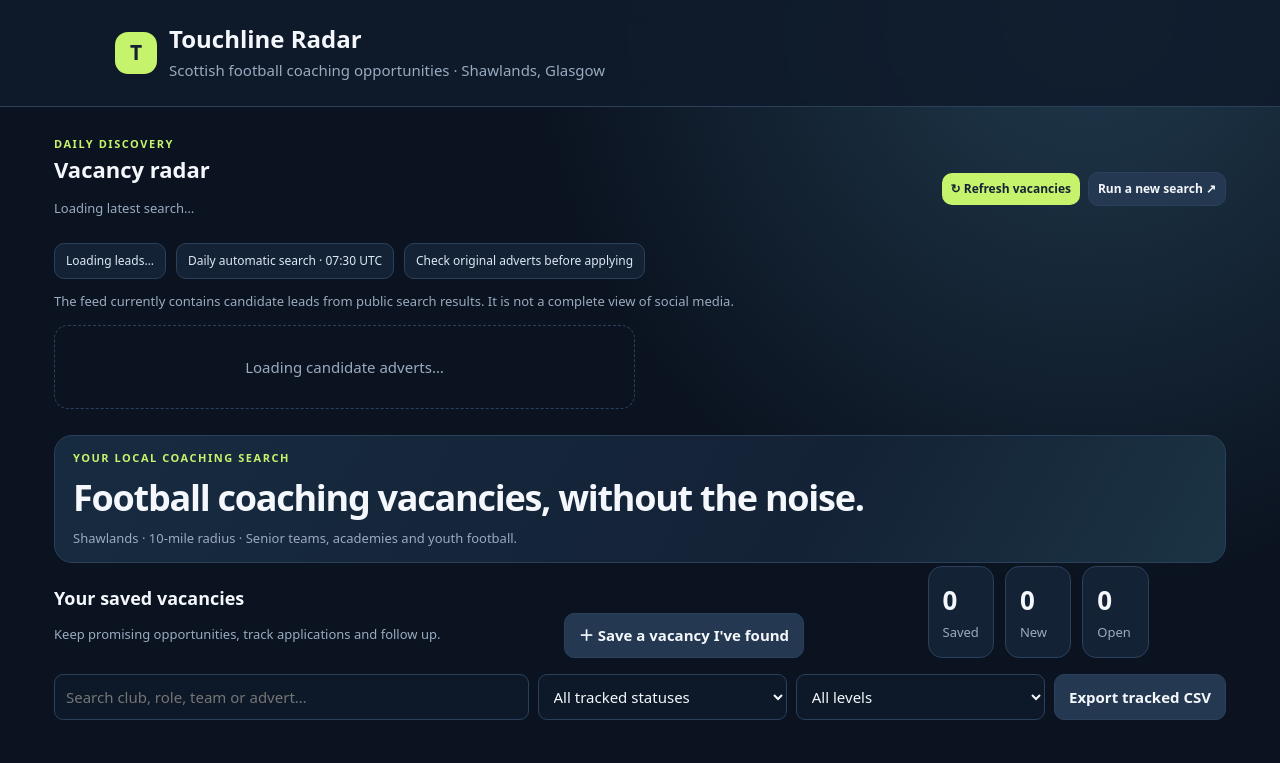
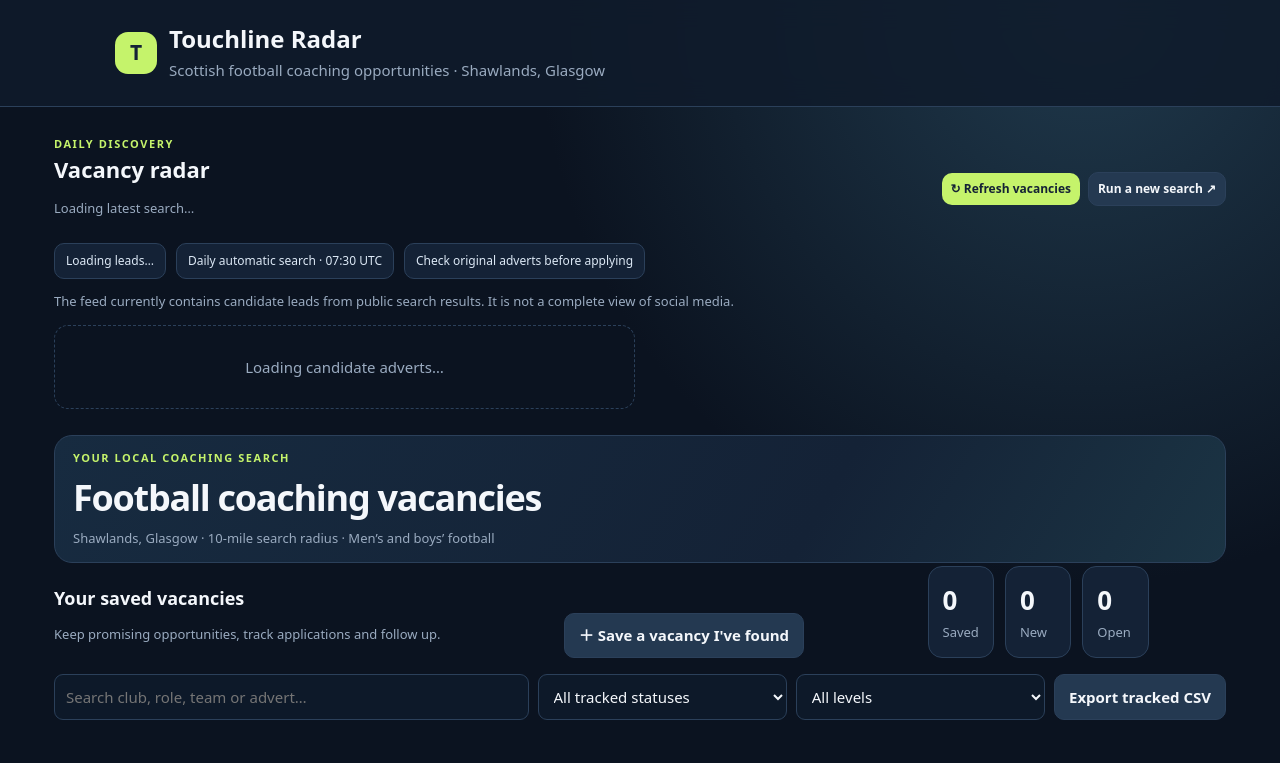
Before and after one commit to deefurkay/touchline-radar, a plain HTML site: page index.html in a window 1280 px wide. Shown: the top 763 px of the page. Drawn offline with Linux system fonts and the light colour scheme.

Commit message:
Replace generic vacancy headline with plain wording

```diff
--- a/index.html
+++ b/index.html
@@ -50,7 +50,7 @@ footer{text-align:center;color:var(--muted);font-size:12px;padding:18px;border-t
 
  <div class="list" id="discovered"><div class="empty">Loading candidate adverts…</div></div>
 </section>
-<div class="hero compact-hero"><div><div class="eyebrow">Your local coaching search</div><h2>Football coaching vacancies, without the noise.</h2><p>Shawlands · 10-mile radius · Senior teams, academies and youth football.</p></div></div>
+<div class="hero compact-hero"><div><div class="eyebrow">Your local coaching search</div><h2>Football coaching vacancies</h2><p>Shawlands, Glasgow · 10-mile search radius · Men’s and boys’ football</p></div></div>
 <section><div class="section-head"><div><h2>Your saved vacancies</h2><p class="muted">Keep promising opportunities, track applications and follow up.</p></div><button id="addBtn" class="secondary">＋ Save a vacancy I've found</button><div class="stats" style="margin:0"><div class="stat"><b id="total">0</b><span>Saved</span></div><div class="stat"><b id="newCount">0</b><span>New</span></div><div class="stat"><b id="openCount">0</b><span>Open</span></div></div></div> <div class="toolbar"><input id="search" placeholder="Search club, role, team or advert…"><select id="statusFilter"><option value="all">All tracked statuses</option><option>New</option><option>Interested</option><option>Applied</option><option>Closed</option></select><select id="levelFilter"><option value="all">All levels</option><option>U18</option><option>U20</option><option>U21</option><option>Reserves</option><option>Development</option><option>Senior WOSFL</option></select><button class="secondary" id="exportBtn">Export tracked CSV</button></div><div class="list" id="vacancies"></div></section>
 <details id="clubDirectory"><summary class="directory-toggle"><span><b>Club & academy directory</b><br><small class="muted">Reference list, not the vacancy feed · <span id="clubCount">Loading clubs…</span></small></span><span>＋</span></summary><div class="directory-body"><p class="muted">Only confirmed details are labelled as such. Missing information is shown explicitly rather than guessed. Check the relevant team's actual base before treating it as inside the 10-mile radius.</p><div class="toolbar"><input id="clubSearch" placeholder="Find a club, academy or coaching employer…"><select id="clubTypeFilter"><option value="all">All organisation types</option><option value="professional">Professional academies</option><option value="grassroots">Grassroots clubs</option><option value="senior">Senior clubs</option><option value="private">Private academies</option></select></div><div class="directory-grid" id="clubWatchlist"><div class="empty">Loading club directory…</div></div><div id="clubCandidates" class="candidate-note" hidden></div></div></details>
 <section class="panel"><h2>Search coverage</h2><p><b>Area:</b> Shawlands, Glasgow. A team qualifies only when its actual home ground or regular training base is within 10 miles.</p><p><b>Teams:</b> Senior men's teams at every league level, professional academies, youth, U18, U20, U21, reserves and development squads.</p><p><b>Sources:</b> Club websites and publicly indexed Facebook, Instagram and X posts. Private or unindexed social content cannot currently be searched.</p></section>
```
